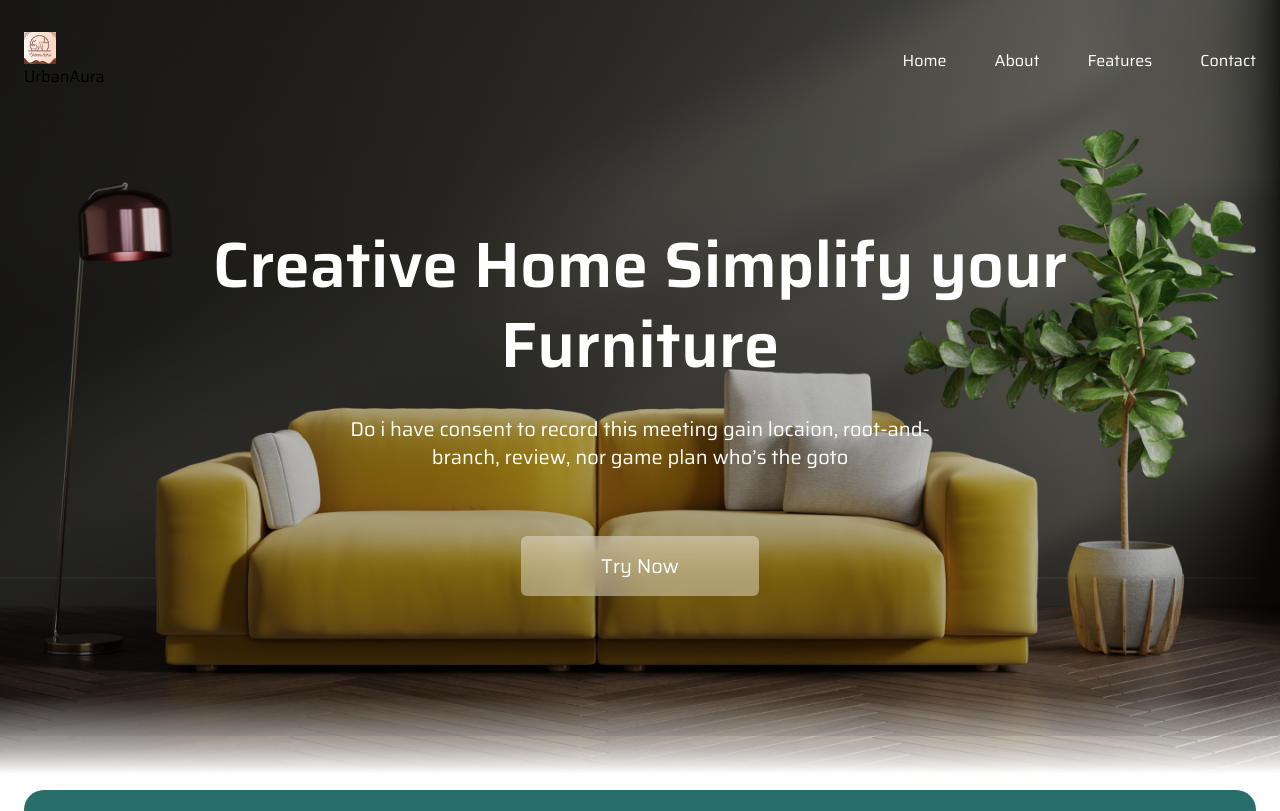
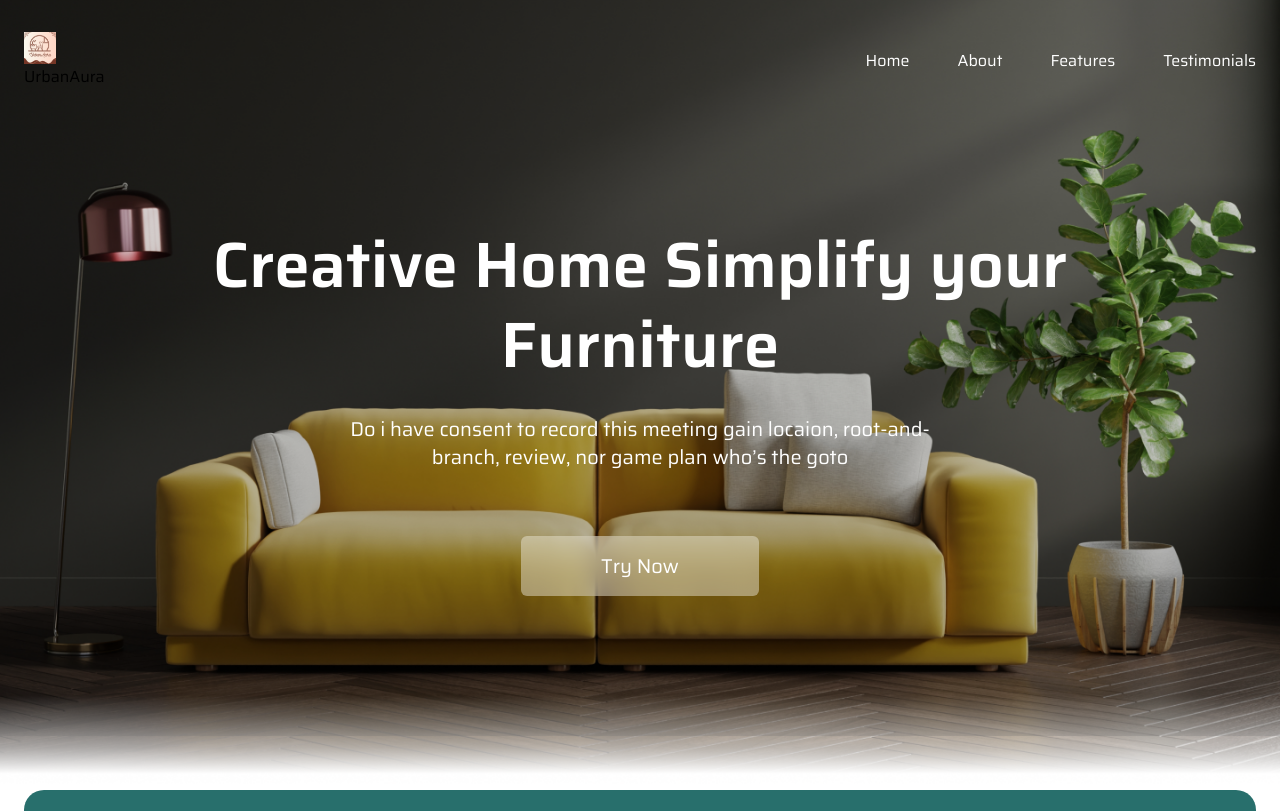
Before and after one commit to anamikarawat2305/UrbanAura, a React (Create React App) app: page / in a window 1280 px wide. Shown: the top 811 px of the page. Built offline with nearby package versions, Linux system fonts and the light colour scheme; the HTML template or start-up script is replaced by a standard one.

Commit message:
authentication done

```diff
--- a/src/App.js
+++ b/src/App.js
@@ -2,12 +2,21 @@ import React from "react";
 import { BrowserRouter as Router, Routes, Route } from "react-router-dom";
 import LandingPage from "./pages/landingPage";
 import DemoPage from "./pages/demoPage";
+import Features from "./components/Features";
+import FeaturesSecond from "./components/FeaturesSecond";
+import Footer from "./components/Footer";
+import Testimonial from "./components/Testimonial";
+
 
 const App = () => {
   return (
     <Router>
     <Routes>
     <Route exact path="/" element={<LandingPage/>}/>
+    <Route exact path="/about" element={<Features/>}/>
+    <Route exact path="/testimonials" element={ <Testimonial />}/>
+    <Route exact path="/home" element={<LandingPage/>}/>
+    <Route exact path="/features" element={<FeaturesSecond/>}/>
     <Route exact path="/demo"  element={<DemoPage/>}  />
   </Routes>
     </Router>
--- a/src/components/Hero.js
+++ b/src/components/Hero.js
@@ -9,7 +9,7 @@ const Hero = () => {
     window.location.href='/demo'
   }
   return (
-    <section
+    <section id="about"
       className="h-[850px] w-full bg-hero bg-right bg-cover
     bg-no-repeat text-white pt-[225px] pb-[254px] relative mb-12
     lg:bg-center lg:mb-28"
--- a/src/components/imageuUploadCard/index.js
+++ b/src/components/imageuUploadCard/index.js
@@ -53,7 +53,7 @@ const ImageUploadCard = () => {
           method: 'POST',
           headers: {
             'Content-Type': 'application/json',
-            'api-key': '6510758a22bf247c4a5d0ad0'
+            'api-key': '6560530d9ff051aa5eaa7d0d'
           },
           body: JSON.stringify({ image_url: url.secure_url }),
         });
@@ -73,7 +73,7 @@ const ImageUploadCard = () => {
               method: 'GET',
               headers: {
                 'Content-Type': 'application/json',
-                'api-key': '6510758a22bf247c4a5d0ad0'
+                'api-key': '6560530d9ff051aa5eaa7d0d'
               }
             });
             maskedImageData = await maskedImageResponse.json();
@@ -90,7 +90,7 @@ const ImageUploadCard = () => {
                 method: 'POST',
                 headers: {
                   'Content-Type': 'application/json',
-                  'api-key': '6510758a22bf247c4a5d0ad0'
+                  'api-key': '6560530d9ff051aa5eaa7d0d'
                 },
                 body: JSON.stringify({
                   image_url: url.secure_url,
@@ -120,7 +120,7 @@ const ImageUploadCard = () => {
                     method: 'GET',
                     headers: {
                       'Content-Type': 'application/json',
-                      'api-key': '6510758a22bf247c4a5d0ad0'
+                      'api-key': '6560530d9ff051aa5eaa7d0d'
                     }
                   });
                   const newimgGenerate = await imgGenerate.json();
--- a/src/data.js
+++ b/src/data.js
@@ -37,8 +37,8 @@ export const navigation = [
     href: 'features',
   },
   {
-    name: 'contact',
-    href: 'contact',
+    name: 'testimonials',
+    href: 'testimonials',
   },
 ];
 
```
